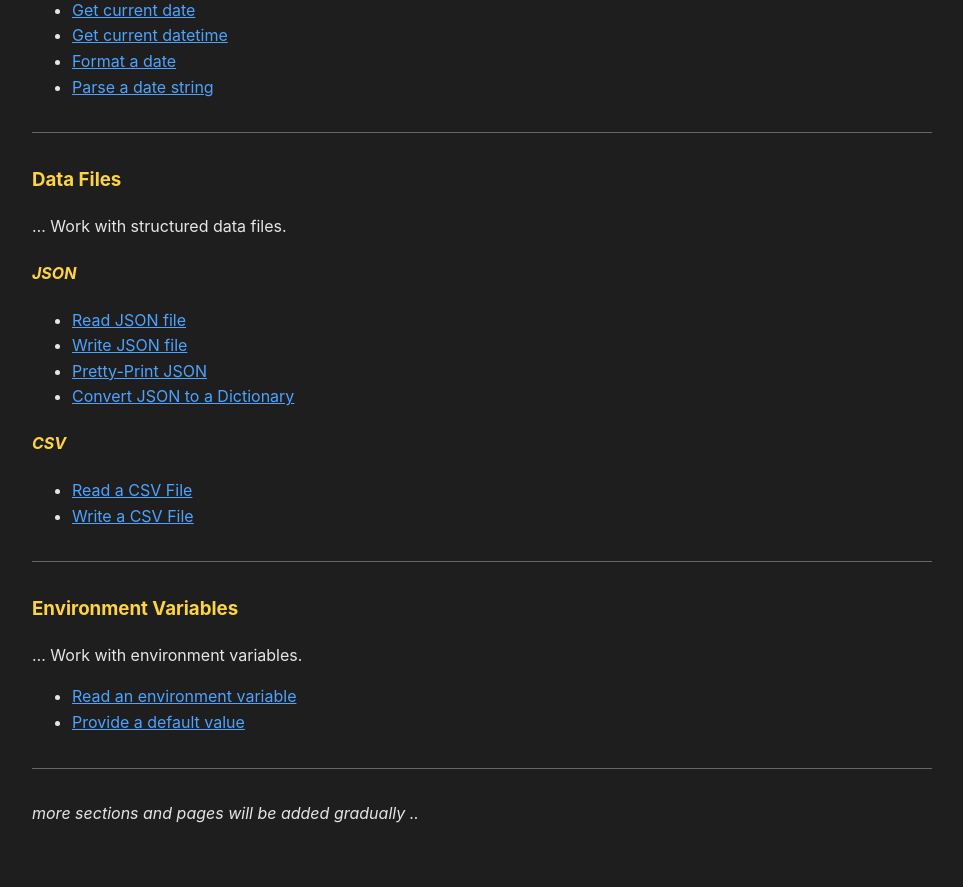
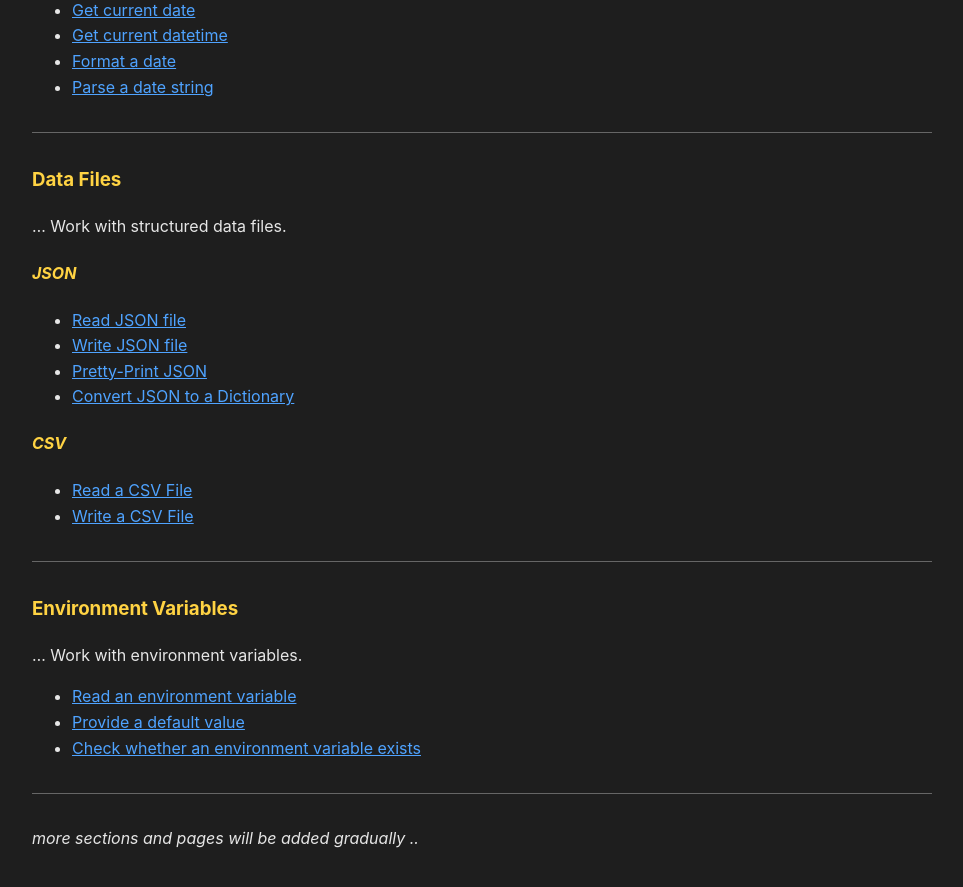
Before and after one commit to jbakchr/easier-python-docs, a Jekyll site: the page built from index.md, in a window 1280 px wide and 900 px high, scrolled down 1396 px. Shown: the top 887 px of the window, without its empty margins (158-1121 px from the left). Built offline with Jekyll 4.4.1, drawn with Linux system fonts in a browser that asks for light colours.

```diff
--- a/index.md
+++ b/index.md
@@ -86,6 +86,7 @@ layout: default
 
 - [Read an environment variable](environment-variables/read-environment-variable)
 - [Provide a default value](environment-variables/provide-default-value)
+- [Check whether an environment variable exists](environment-variables/check-whether-environment-variable-exists)
 
 ---
 
```
Also changed, not shown: ROADMAP.md (+1 -4 lines).
